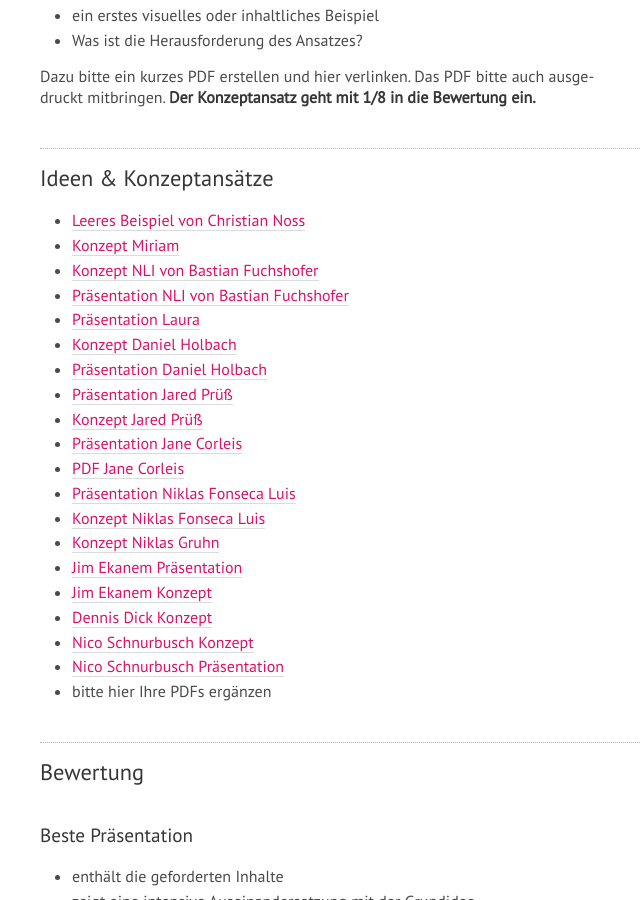
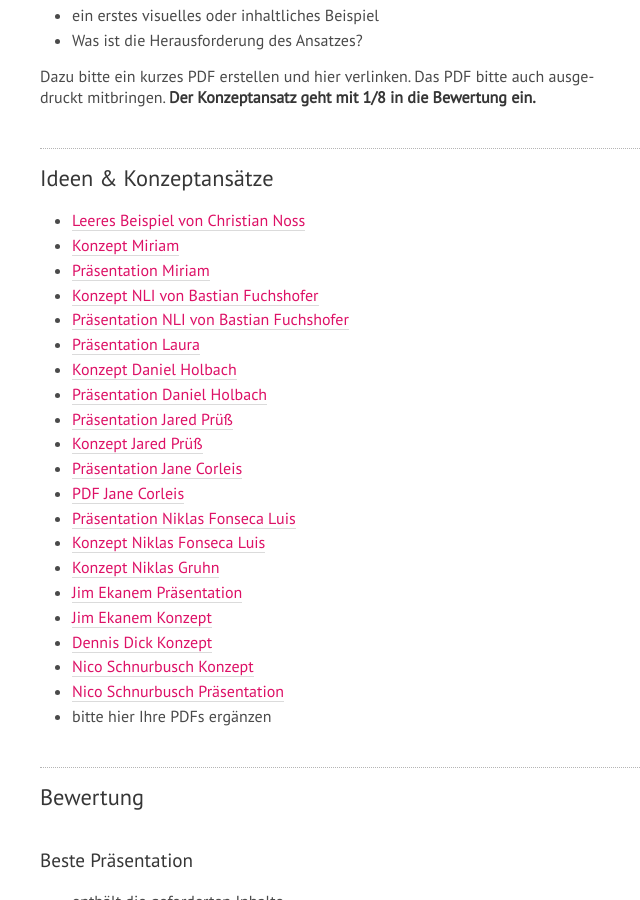
Before and after one commit to th-koeln/mi-wpf-digitale-kommunikation, a Jekyll site: the page built from _lehrveranstaltungen/fr-praesentation-ideen.md, in a window 1280 px wide and 900 px high, scrolled down 662 px. Shown: the whole window, without its empty margins (0-640 px from the left). Built offline with Jekyll 4.4.1, drawn with Linux system fonts in a browser that asks for light colours; nearby versions of some CDN libraries.

Commit message:
Update fr-praesentation-ideen.md

```diff
--- a/_lehrveranstaltungen/fr-praesentation-ideen.md
+++ b/_lehrveranstaltungen/fr-praesentation-ideen.md
@@ -26,6 +26,7 @@ Dazu bitte ein kurzes PDF erstellen und hier verlinken. Das PDF bitte auch ausge
 ## Ideen & Konzeptansätze
 - [Leeres Beispiel von Christian Noss](../../download/fr-praesentation-ideen.pdf)
 - [Konzept Miriam](../../download/Konzeptidee Ausarbeitung Miriam.pdf)
+- [Präsentation Miriam](../../download/Miriam Präsentation.pdf)
 - [Konzept NLI von Bastian Fuchshofer](../../download/Konzept NLI_Bastian_Fuchshofer.pdf)
 - [Präsentation NLI von Bastian Fuchshofer](../../download/Präsentation_NLI_Bastian_Fuchshofer.pdf)
 - [Präsentation Laura](../../download/Praesentation_ZSW_Laura Moellers.pdf)
```
